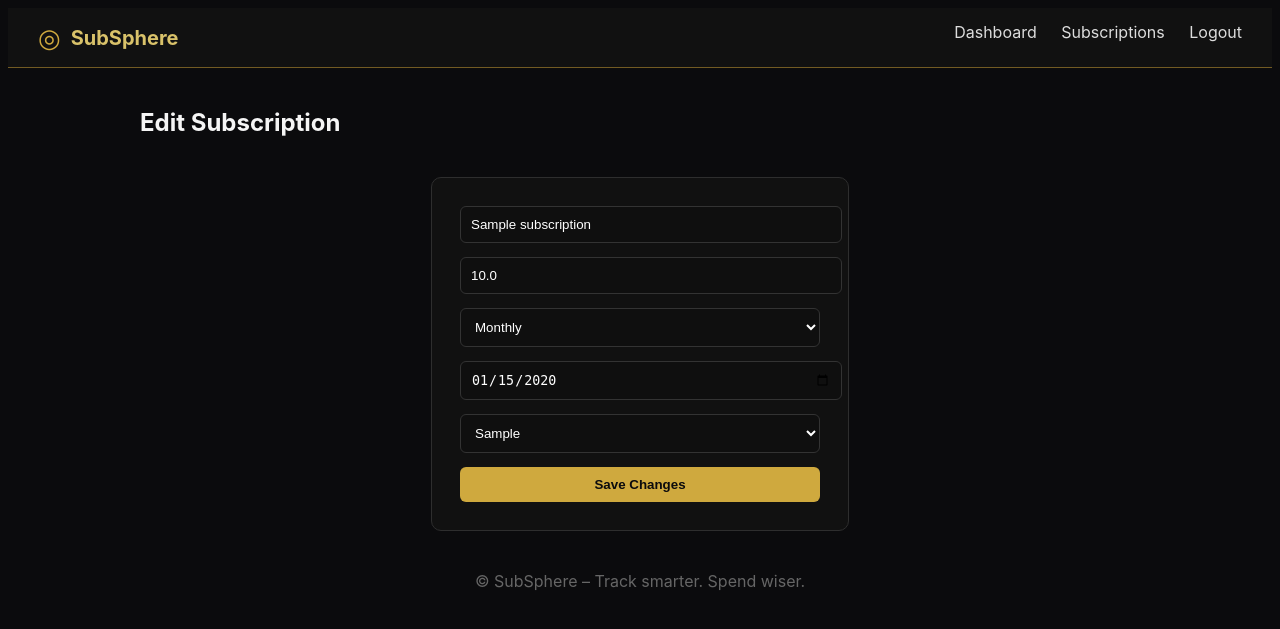
After one commit to ilyassuelen/SubSphere, a Flask app: page /subscriptions/1/edit in a window 1280 px wide. The commit adds this page. Shown: the top 629 px of the page. Run offline with Flask 3, Linux system fonts and the light colour scheme; the visitor is signed in with stand-in values (Sample User, id 1); tables that the repository leaves empty hold one stand-in row (values such as "Sample post").

Commit message:
Add full CRUD for subscriptions (edit & delete functionality)

```diff
--- a/app.py
+++ b/app.py
@@ -109,6 +109,33 @@ def subscriptions():
     return render_template('subscriptions.html', subs=subs)
 
 
+@app.route('/subscriptions/<int:sub_id>/delete', methods=['POST'])
+@login_required
+def delete_subscription(sub_id):
+    data_manager.delete_subscription(sub_id)
+    return redirect(url_for('subscriptions'))
+
+
+@app.route('/subscriptions/<int:sub_id>/edit', methods=['GET', 'POST'])
+@login_required
+def edit_subscription(sub_id):
+    sub = data_manager.get_subscription_by_id(sub_id)
+
+    if request.method == 'POST':
+        name = request.form.get('name')
+        price = float(request.form.get('price'))
+        billing_cycle = request.form.get('billing_cycle')
+        next_payment_date = request.form.get('next_payment_date')
+        category = request.form.get('category')
+
+        data_manager.update_subscription(
+            sub_id, name, price, billing_cycle, next_payment_date, category
+        )
+        return redirect(url_for('subscriptions'))
+
+    return render_template('edit_subscription.html', sub=sub)
+
+
 if __name__ == "__main__":
     with app.app_context():
         db.create_all()
--- a/data_manager.py
+++ b/data_manager.py
@@ -40,3 +40,20 @@ class DataManager:
 
     def count_subscriptions(self, user_id):
         return Subscription.query.filter_by(user_id=user_id).count()
+
+    def delete_subscription(self, sub_id):
+        sub = Subscription.query.get(sub_id)
+        db.session.delete(sub)
+        db.session.commit()
+
+    def get_subscription_by_id(self, sub_id):
+        return Subscription.query.get(sub_id)
+
+    def update_subscription(self, sub_id, name, price, billing_cycle, next_payment_date, category):
+        sub = Subscription.query.get(sub_id)
+        sub.name = name
+        sub.price = price
+        sub.billing_cycle = billing_cycle
+        sub.next_payment_date = datetime.strptime(next_payment_date, "%Y-%m-%d")
+        sub.category = category
+        db.session.commit()
--- /dev/null
+++ b/templates/edit_subscription.html
@@ -0,0 +1,30 @@
+{% extends "base.html" %}
+{% block content %}
+<h2 class="section-title white">Edit Subscription</h2>
+
+<div class="form-card">
+    <form method="post">
+        <input type="text" name="name" value="{{ sub.name }}" required class="input-field">
+        <input type="number" step="0.01" name="price" value="{{ sub.price }}" required class="input-field">
+
+        <select name="billing_cycle" required class="input-field">
+            <option value="Monthly" {% if sub.billing_cycle=='Monthly' %}selected{% endif %}>Monthly</option>
+            <option value="Yearly" {% if sub.billing_cycle=='Yearly' %}selected{% endif %}>Yearly</option>
+        </select>
+
+        <input type="date" name="next_payment_date" value="{{ sub.next_payment_date }}" required class="input-field">
+
+        <select name="category" required class="input-field">
+            <option value="{{ sub.category }}" selected>{{ sub.category }}</option>
+            <option value="Entertainment">Entertainment</option>
+            <option value="Productivity">Productivity</option>
+            <option value="Cloud Services">Cloud Services</option>
+            <option value="Shopping">Shopping</option>
+            <option value="Finance">Finance</option>
+            <option value="Other">Other</option>
+        </select>
+
+        <button class="btn-primary btn-full">Save Changes</button>
+    </form>
+</div>
+{% endblock %}
```
Also changed, not shown: templates/subscriptions.html (+8 -0 lines).
